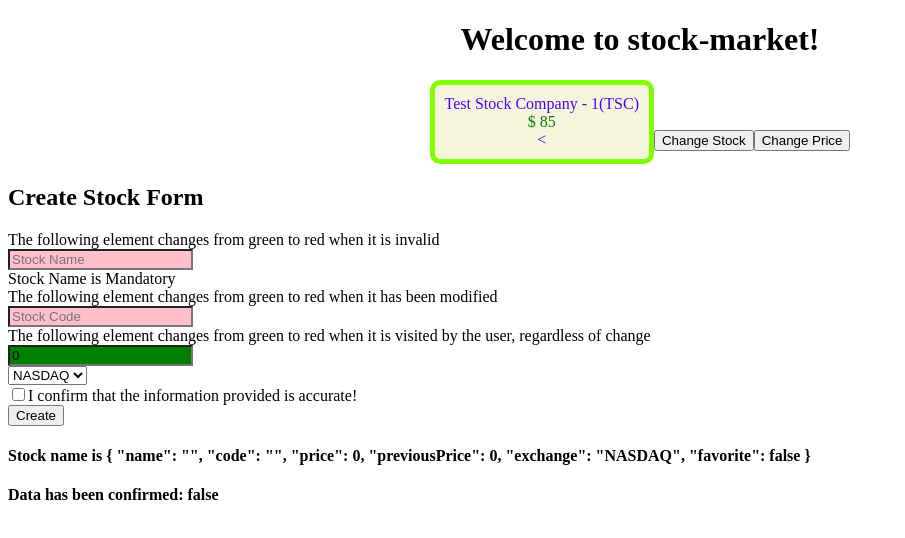
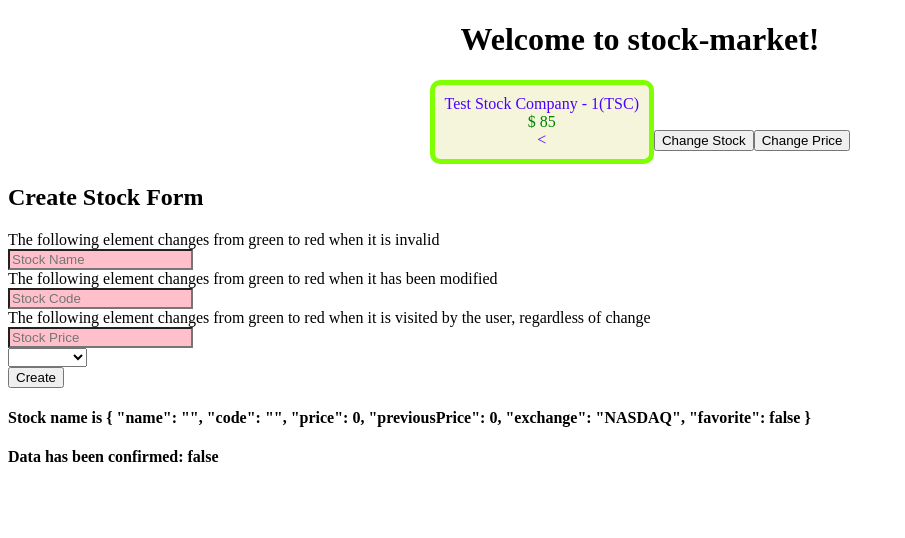
Before and after one commit to hema35/stock-market, an Angular app: page / in a window 1280 px wide. Shown: the top 538 px of the page, without its empty margins (0-905 px from the left). Built offline with nearby package versions, Linux system fonts and the light colour scheme.

Commit message:
formgroup

```diff
--- a/src/app/stock/create-stock/create-stock.component.html
+++ b/src/app/stock/create-stock/create-stock.component.html
@@ -2,33 +2,34 @@
 
 <div class="form-group">
   <form (ngSubmit)="createStock(stockForm)" #stockForm="ngForm">
+    <div ngModelGroup="stock">
     <div>The following element changes from green to red when it is invalid</div>
     <div class="stock-name">
-      <input type="text" placeholder="Stock Name" name="stockName" required #stockName="ngModel" [(ngModel)]="stock.name">
+      <input type="text" placeholder="Stock Name" name="name" required ngModel>
     </div>
-    <div *ngIf="stockName.errors && stockName.errors.required">
+    <!-- <div *ngIf="stockName.errors && stockName.errors.required">
       Stock Name is Mandatory
-    </div>
+    </div> -->
 <div>The following element changes from green to red when it has been modified</div>
     <div class="stock-code">
-      <input type="text" placeholder="Stock Code" required minlength="2" name="stockCode" #stockCode="ngModel" [(ngModel)]="stock.code">
+      <input type="text" placeholder="Stock Code" required minlength="2" name="code" ngModel>
     </div>
-    <div *ngIf="stockCode.dirty && stockCode.invalid">
+    <!-- <div *ngIf="stockCode.dirty && stockCode.invalid">
       <div *ngIf="stockCode.errors.required">
         Stock Code is Mandatory
-      </div>
-      <div *ngIf="stockCode.errors.minlength">Stock Code must be atleast of length 2</div>
-    </div>
+      </div> -->
+      <!-- <div *ngIf="stockCode.errors.minlength">Stock Code must be atleast of length 2</div>
+    </div> -->
 <div>The following element changes from green to red when it is visited by the user, regardless of change</div>
     <div class="stock-price">
-      <input type="number" placeholder="Stock Price" name="stockPrice" required #stockPrice="ngModel" [(ngModel)]="stock.price"
-      (ngModelChange)="setStockPrice($event)">
+      <input type="number" placeholder="Stock Price" name="price" required ngModel>
+      <!-- (ngModelChange)="setStockPrice($event)"> -->
     </div>
-<div *ngIf="stockPrice.dirty && stockPrice.invalid">
-  <div *ngIf="stockPrice.errors.required">Stock Price is Mandatory</div>/div>
-</div>
+<!-- <div *ngIf="stockPrice.dirty && stockPrice.invalid">
+  <div *ngIf="stockPrice.errors.required">Stock Price is Mandatory</div>
+</div> -->
     <div class="stock-exchange">
-      <div><select name="stockExchange" [(ngModel)]="stock.exchange">
+      <div><select name="exchange" ngModel>
         <option *ngFor="let exchange of exchanges"
         [ngValue]="exchange">{{exchange}}</option>
 
@@ -47,12 +48,14 @@
         [(ngModel)]="stock.exchange" value="OTHER">OTHER
       </div> -->
     </div>
-    <div class="stock-confirm">
+    <!-- <div class="stock-confirm">
       <input type="checkbox" name="stockConfirm" required
        [(ngModel)]="confirmed">I confirm that the information provided is accurate!
-    </div>
-  </form>
+    </div> -->
+  </div>
+
   <button type="submit">Create</button>
+</form>
 </div>
 
 <h4>Stock name is {{stock | json}}</h4>
--- a/src/app/stock/create-stock/create-stock.component.ts
+++ b/src/app/stock/create-stock/create-stock.component.ts
@@ -15,14 +15,15 @@ public confirmed = false;
     this.stock = new Stock('','',0,0,'NASDAQ');
    }
 
-   setStockPrice(price) {
-     this.stock.price = price;
-     this.stock.previousPrice = price;
-   }
+  //  setStockPrice(price) {
+  //    this.stock.price = price;
+  //    this.stock.previousPrice = price;
+  //  }
 
    createStock(stockForm) {
-     console.log('Stock form', stockForm);
+     console.log('Stock form', stockForm.value);
      if(stockForm.valid) {
+       this.stock = stockForm.value.stock;
      console.log('Creating stock', this.stock);
    } else {
      console.error('Stock form is in an invalid state');
```
